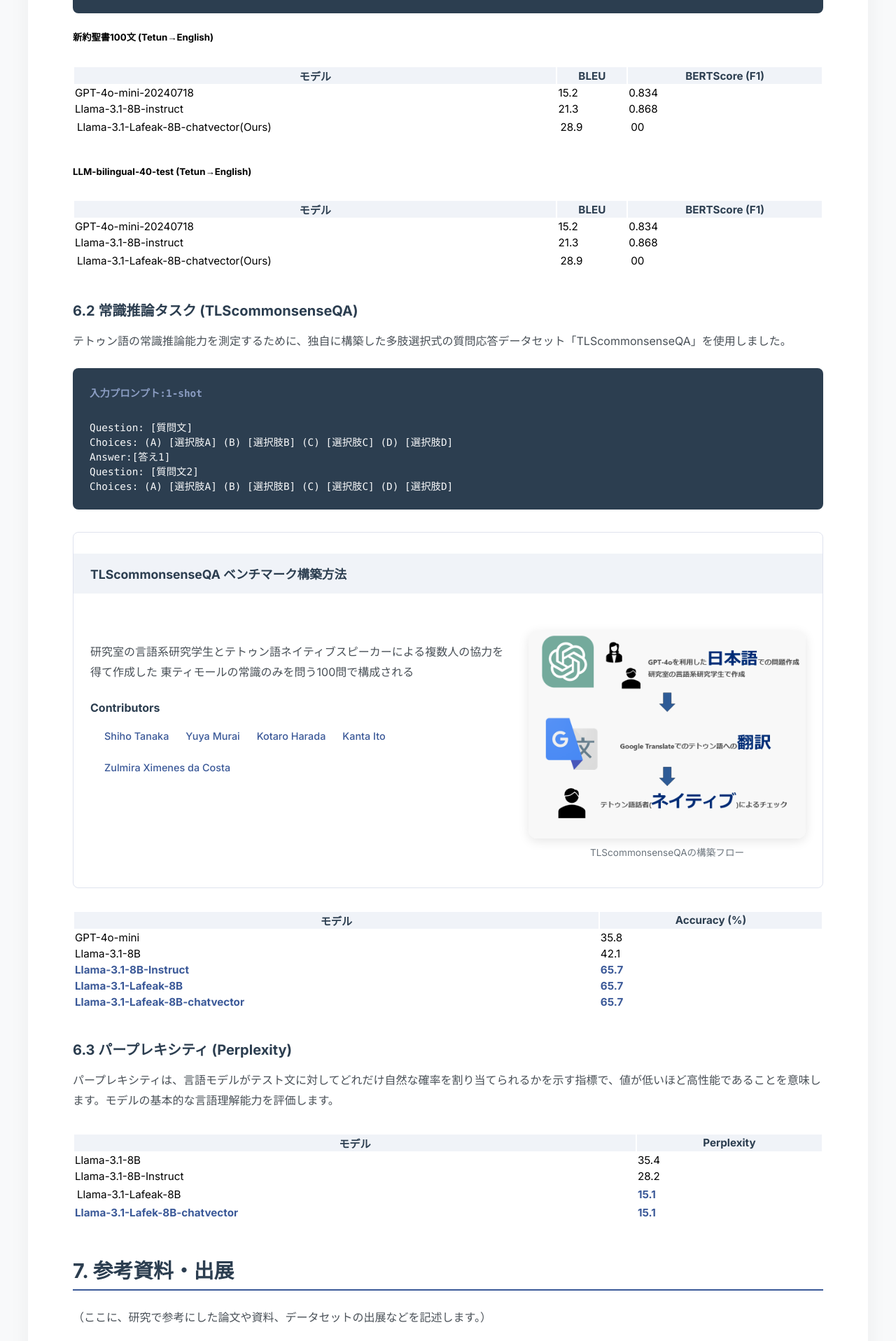
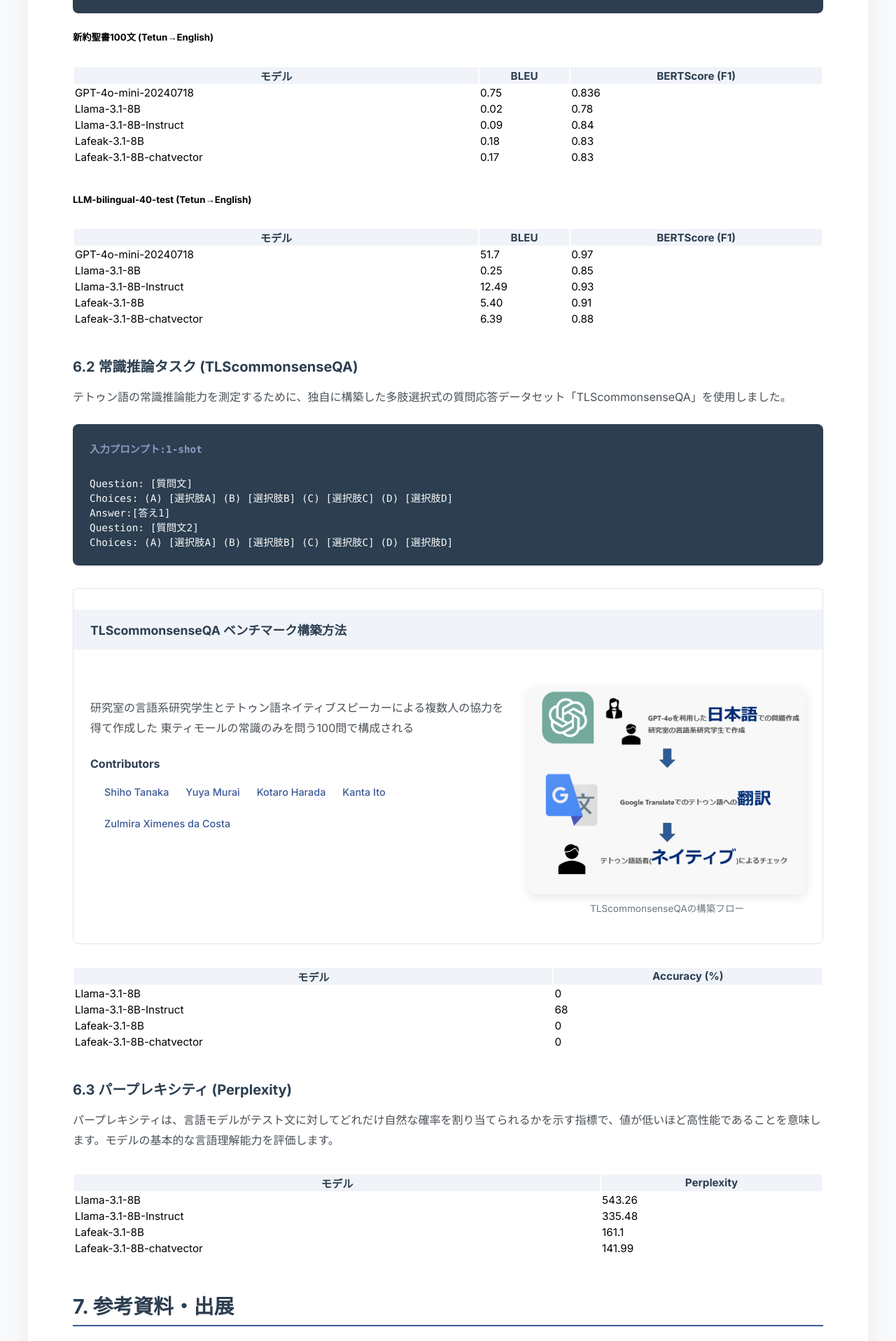
Before and after one commit to yuichi-1218/portfolio, a React (Create React App) app: page /research in a window 1280 px wide. Shown: the part 6060-7976 px from the top of the page at 70% size. Built offline with nearby package versions, Linux system fonts and the light colour scheme.

Commit message:
ベンチマークのスコアの修正&ポスターURL更新

```diff
--- a/src/components/Research.js
+++ b/src/components/Research.js
@@ -559,7 +559,7 @@ export default function Research() {
                     </p>
                     <div className="mt-3">
                       <a
-                        href="https://drive.google.com/file/d/1spJTKefXusO0fn35Iw74TSr6bZvGcMna/view?usp=sharing"
+                        href="https://drive.google.com/file/d/1S0IxjCH0YYklQkBezx5cmgOtVxyQybCo/view?usp=sharing"
                         className="btn btn-sm btn-outline-primary rounded-pill me-2"
                         target="_blank"
                       >
@@ -1024,24 +1024,28 @@ export default function Research() {
                       <tbody>
                         <tr>
                           <td>GPT-4o-mini-20240718</td>
-                          <td>15.2</td>
-                          <td>0.834</td>
+                          <td>0.75</td>
+                          <td>0.836</td>
                         </tr>
                         <tr>
-                          <td>Llama-3.1-8B-instruct</td>
-                          <td>21.3</td>
-                          <td>0.868</td>
+                          <td>Llama-3.1-8B</td>
+                          <td>0.02</td>
+                          <td>0.78</td>
                         </tr>
                         <tr>
-                          <td>
-                            <td>Llama-3.1-Lafeak-8B-chatvector(Ours)</td>
-                          </td>
-                          <td>
-                            <td>28.9</td>
-                          </td>
-                          <td>
-                            <td>00</td>
-                          </td>
+                          <td>Llama-3.1-8B-Instruct</td>
+                          <td>0.09</td>
+                          <td>0.84</td>
+                        </tr>
+                        <tr>
+                          <td>Lafeak-3.1-8B</td>
+                          <td>0.18</td>
+                          <td>0.83</td>
+                        </tr>
+                        <tr>
+                          <td>Lafeak-3.1-8B-chatvector</td>
+                          <td>0.17</td>
+                          <td>0.83</td>
                         </tr>
                       </tbody>
                     </table>
@@ -1057,24 +1061,28 @@ export default function Research() {
                       <tbody>
                         <tr>
                           <td>GPT-4o-mini-20240718</td>
-                          <td>15.2</td>
-                          <td>0.834</td>
+                          <td>51.7</td>
+                          <td>0.97</td>
                         </tr>
                         <tr>
-                          <td>Llama-3.1-8B-instruct</td>
-                          <td>21.3</td>
-                          <td>0.868</td>
+                          <td>Llama-3.1-8B</td>
+                          <td>0.25</td>
+                          <td>0.85</td>
                         </tr>
                         <tr>
-                          <td>
-                            <td>Llama-3.1-Lafeak-8B-chatvector(Ours)</td>
-                          </td>
-                          <td>
-                            <td>28.9</td>
-                          </td>
-                          <td>
-                            <td>00</td>
-                          </td>
+                          <td>Llama-3.1-8B-Instruct</td>
+                          <td>12.49</td>
+                          <td>0.93</td>
+                        </tr>
+                        <tr>
+                          <td>Lafeak-3.1-8B</td>
+                          <td>5.40</td>
+                          <td>0.91</td>
+                        </tr>
+                        <tr>
+                          <td>Lafeak-3.1-8B-chatvector</td>
+                          <td>6.39</td>
+                          <td>0.88</td>
                         </tr>
                       </tbody>
                     </table>
@@ -1144,36 +1152,20 @@ export default function Research() {
                       </thead>
                       <tbody>
                         <tr>
-                          <td>GPT-4o-mini</td>
-                          <td>35.8</td>
+                          <td>Llama-3.1-8B</td>
+                          <td>0</td>
                         </tr>
                         <tr>
-                          <td>Llama-3.1-8B</td>
-                          <td>42.1</td>
+                          <td>Llama-3.1-8B-Instruct</td>
+                          <td>68</td>
                         </tr>
                         <tr>
-                          <td>
-                            <strong>Llama-3.1-8B-Instruct</strong>
-                          </td>
-                          <td>
-                            <strong>65.7</strong>
-                          </td>
+                          <td>Lafeak-3.1-8B</td>
+                          <td>0</td>
                         </tr>
                         <tr>
-                          <td>
-                            <strong>Llama-3.1-Lafeak-8B</strong>
-                          </td>
-                          <td>
-                            <strong>65.7</strong>
-                          </td>
-                        </tr>
-                        <tr>
-                          <td>
-                            <strong>Llama-3.1-Lafeak-8B-chatvector</strong>
-                          </td>
-                          <td>
-                            <strong>65.7</strong>
-                          </td>
+                          <td>Lafeak-3.1-8B-chatvector</td>
+                          <td>0</td>
                         </tr>
                       </tbody>
                     </table>
@@ -1194,27 +1186,19 @@ export default function Research() {
                       <tbody>
                         <tr>
                           <td>Llama-3.1-8B</td>
-                          <td>35.4</td>
+                          <td>543.26</td>
                         </tr>
                         <tr>
-                          <td>Llama-3.1-8B-Instruct</td>
-                          <td>28.2</td>
+                          <td>Llama-3.1-8B-Instruct </td>
+                          <td>335.48</td>
                         </tr>
                         <tr>
-                          <td>
-                            <td>Llama-3.1-Lafeak-8B</td>
-                          </td>
-                          <td>
-                            <strong>15.1</strong>
-                          </td>
+                          <td>Lafeak-3.1-8B</td>
+                          <td>161.1</td>
                         </tr>
                         <tr>
-                          <td>
-                            <strong>Llama-3.1-Lafek-8B-chatvector</strong>
-                          </td>
-                          <td>
-                            <strong>15.1</strong>
-                          </td>
+                          <td>Lafeak-3.1-8B-chatvector</td>
+                          <td>141.99</td>
                         </tr>
                       </tbody>
                     </table>
```
Also changed, not shown: 7 other files (tests, documents, lock files or other folders).
